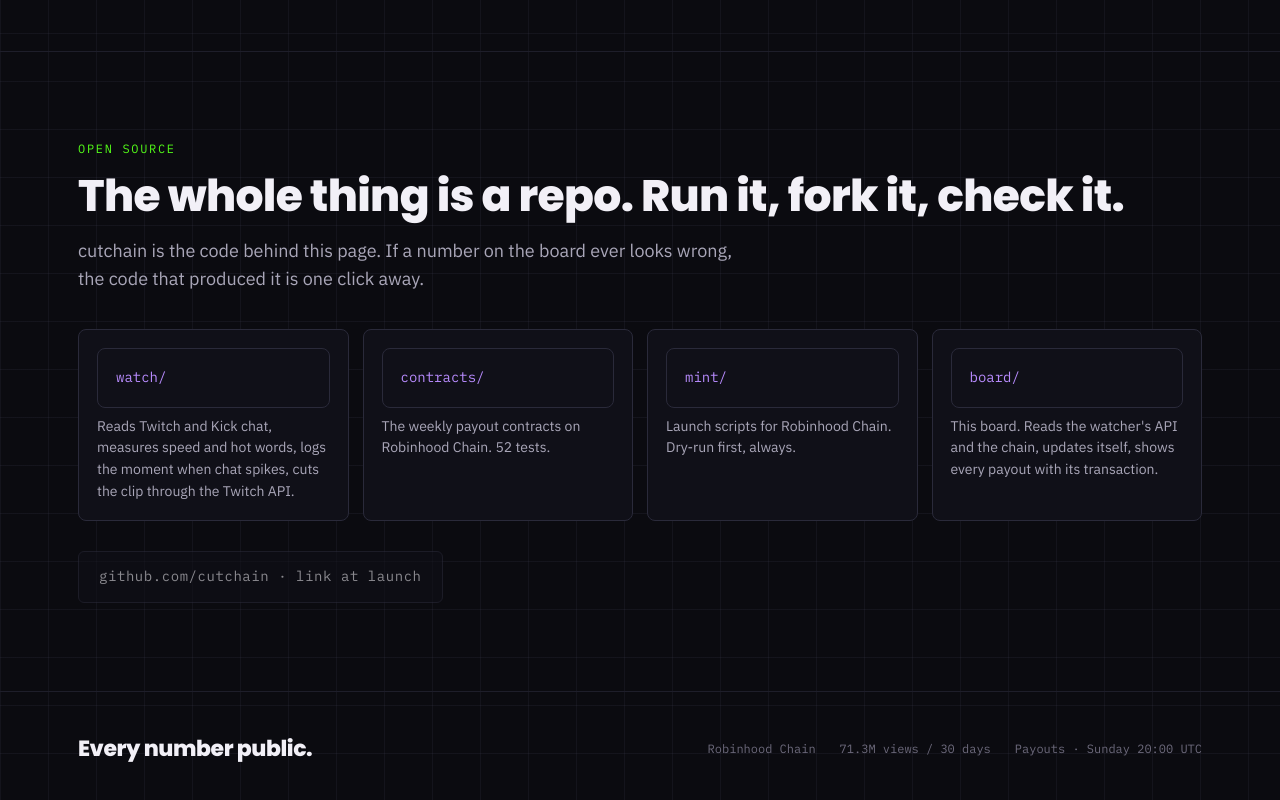
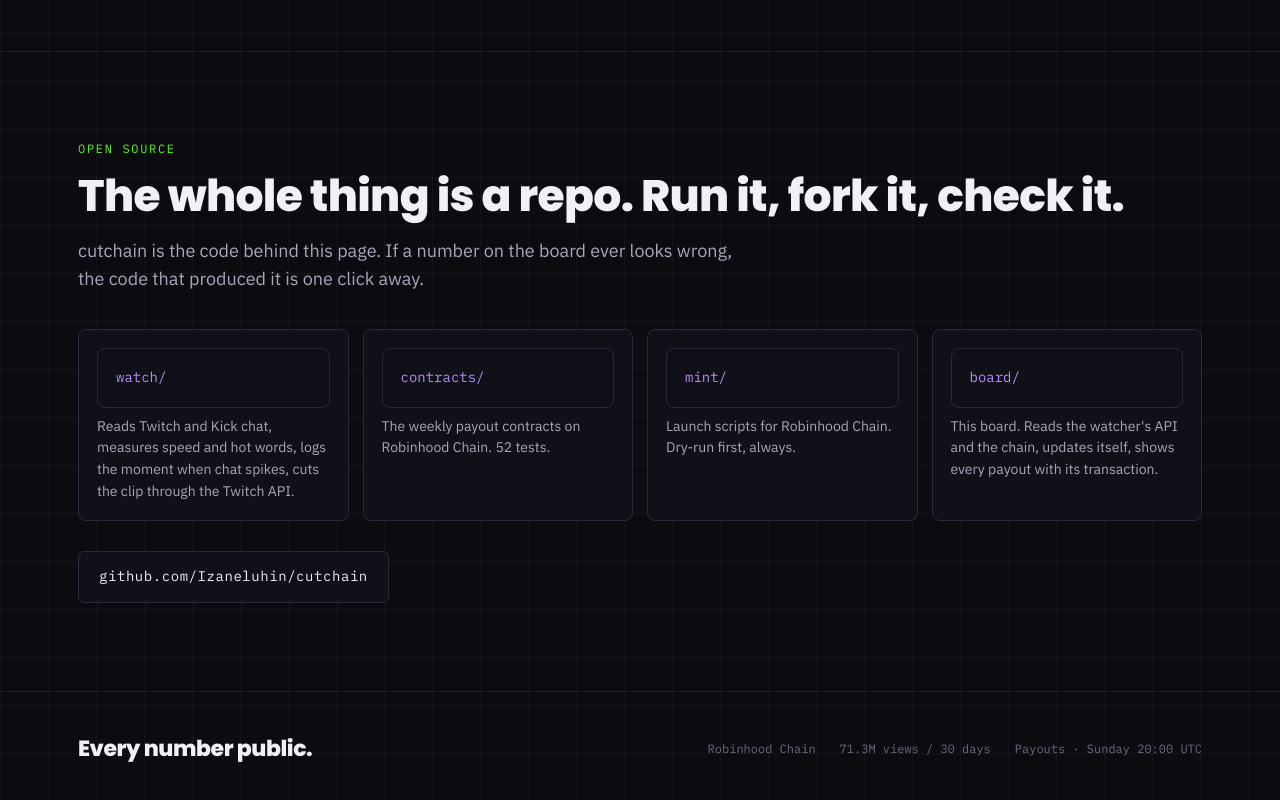
Before and after one commit to Izaneluhin/cutchain, a website: page site/index.html in a window 1280 px wide. Shown: the part 4623-5423 px from the top of the page. Drawn offline with Linux system fonts and the light colour scheme.

Commit message:
site + readme: real repository link

```diff
--- a/site/index.html
+++ b/site/index.html
@@ -420,7 +420,7 @@ until guys waited outside and started a STREET FIGHT with him</p>
       <div><div class="path">mint/</div><p>Launch scripts for Robinhood Chain. Dry-run first, always.</p></div>
       <div><div class="path">board/</div><p>This board. Reads the watcher's API and the chain, updates itself, shows every payout with its transaction.</p></div>
     </div>
-    <div class="cta"><a class="btn" href="#" aria-disabled="true" title="Repository link goes live with the article">github.com/cutchain · link at launch</a></div>
+    <div class="cta"><a class="btn" href="https://github.com/Izaneluhin/cutchain" target="_blank" rel="noopener">github.com/Izaneluhin/cutchain</a></div>
   </div>
 </section>
 
```
Also changed, not shown: site/fragment.src.html (+1 -1 lines), README.md.
